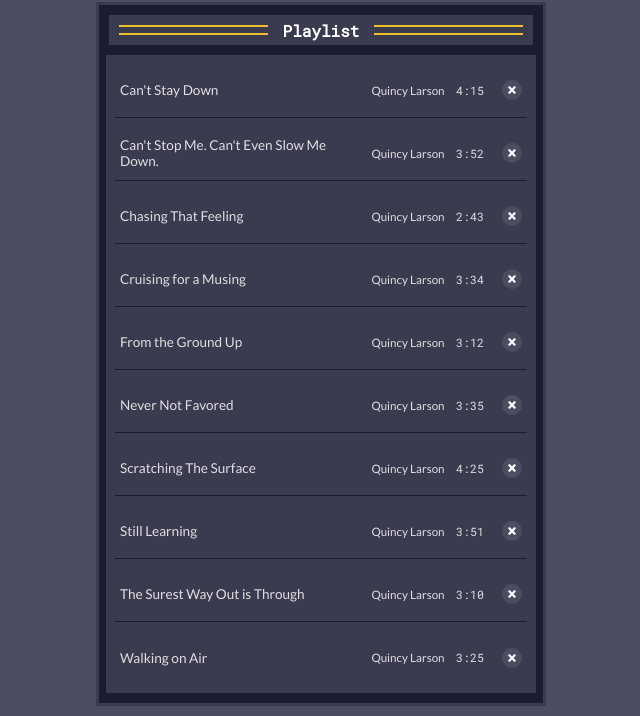
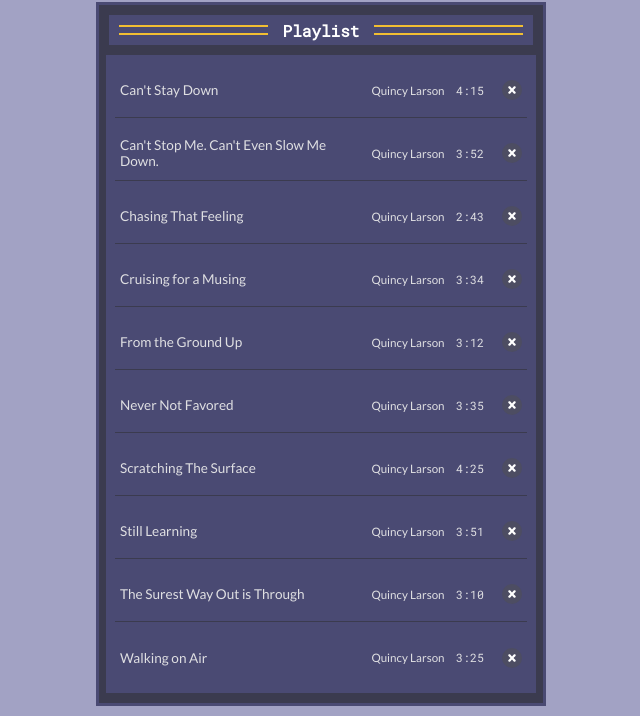
Before and after one commit to sachikamat7/Music-Player, a plain HTML site: page index.html in a window 1280 px wide. Shown: the part 323-1039 px from the top of the page, without its empty margins (319-959 px from the left). Drawn offline with Linux system fonts and the light colour scheme.

Commit message:
Update styles.css

```diff
--- a/styles.css
+++ b/styles.css
@@ -2,9 +2,9 @@
     /* colors */
     --primary-color: #dfdfe2;
     --secondary-color: #ffffff;
-    --app-background-color: #4d4d62;
-    --background-color: #1b1b32;
-    --foreground-color: #3b3b4f;
+    --app-background-color: #a2a2c4;
+    --background-color: #3b3b4f;
+    --foreground-color: #4a4a73;
     --highlight-color: #f1be32;
 
     /* font sizes */
```
